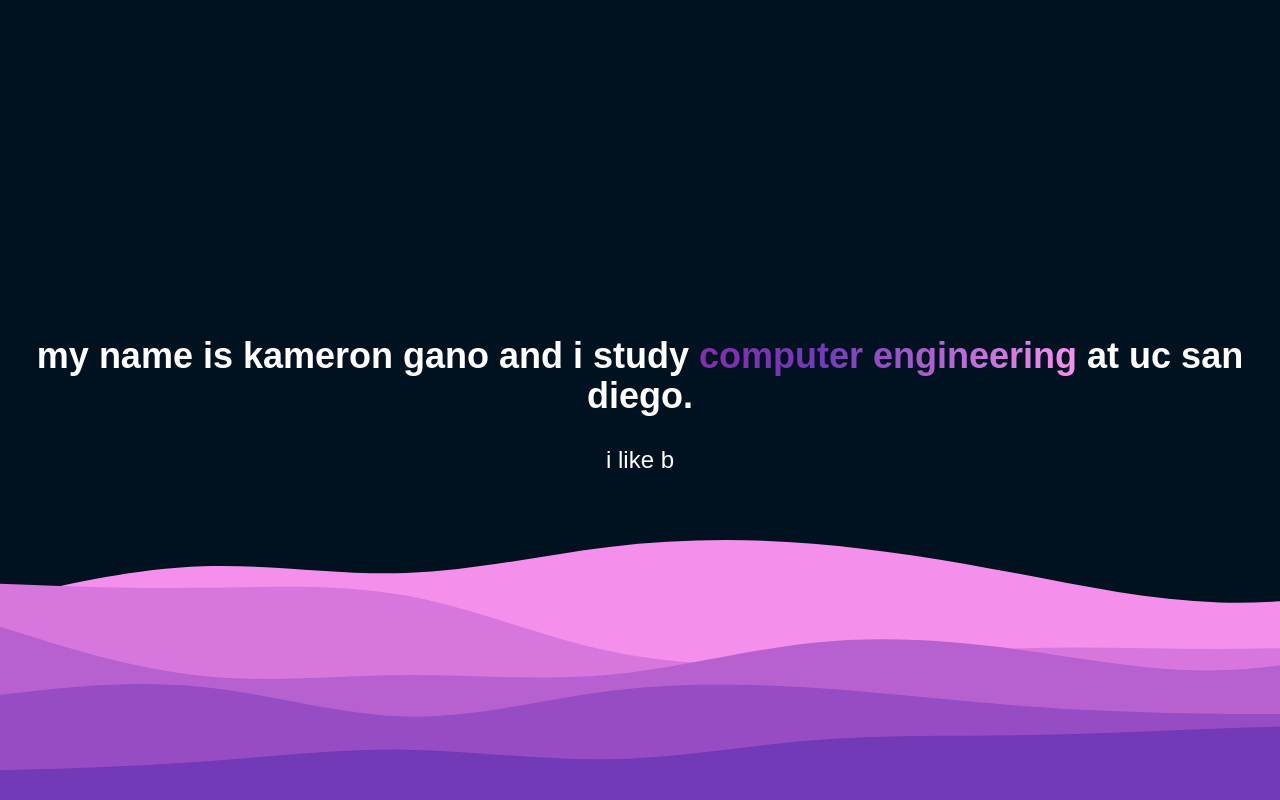
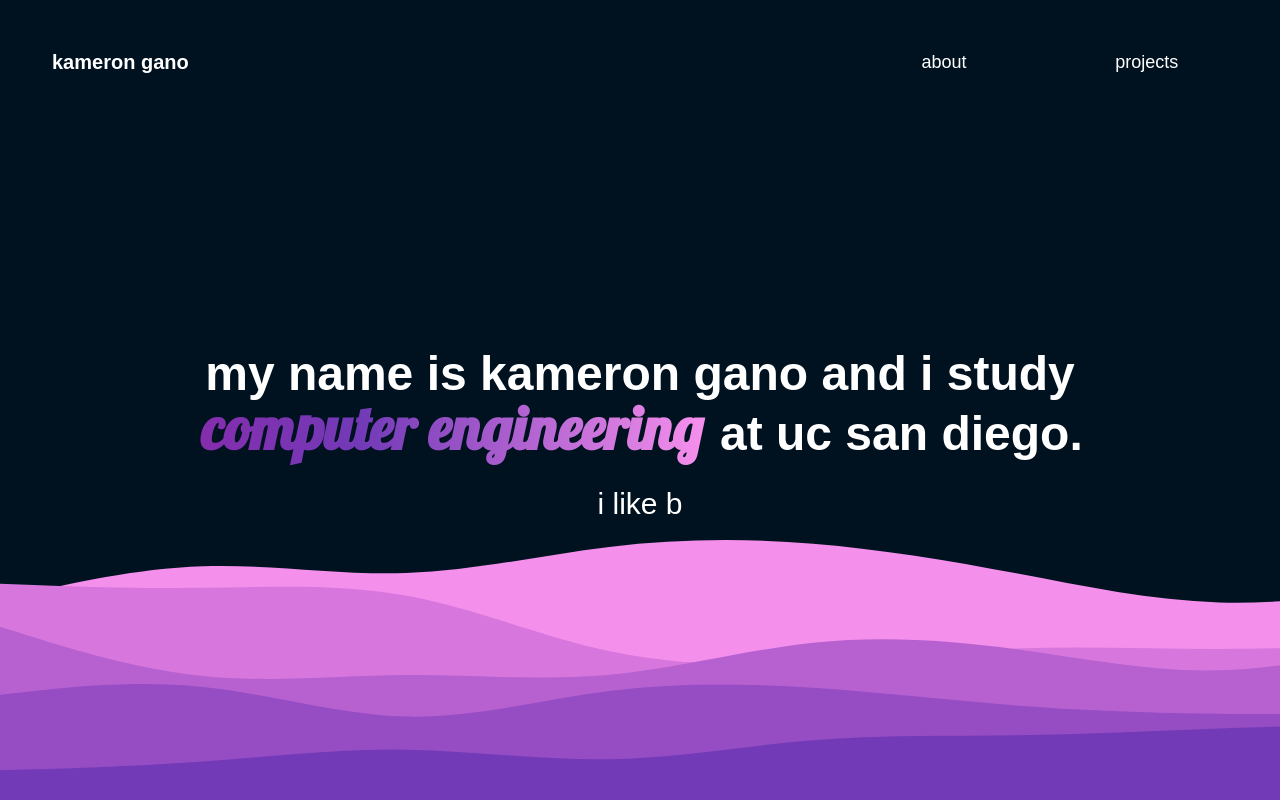
Before and after one commit to kgano-ucsd/kams-website-2.0, a React (Create React App) app in the folder kams-website-v2/: page / in a window 1280 px wide. Built offline with nearby package versions, Linux system fonts and the light colour scheme.

Commit message:
Updated some fonts and made shit cool

```diff
--- a/kams-website-v2/public/index.html
+++ b/kams-website-v2/public/index.html
@@ -12,6 +12,7 @@
       manifest.json provides metadata used when your web app is installed on a
       user's mobile device or desktop. See https://developers.google.com/web/fundamentals/web-app-manifest/
     -->
+    <link rel="stylesheet" type="text/css" href="//fonts.googleapis.com/css?family=Lobster" />
     <link rel="manifest" href="%PUBLIC_URL%/manifest.json" />
     <!--
       Notice the use of %PUBLIC_URL% in the tags above.
--- a/kams-website-v2/src/App.js
+++ b/kams-website-v2/src/App.js
@@ -14,10 +14,14 @@
                  {{backgroundImage: `url(${landing})`,
                    backgroundRepeat: false,
                    backgroundSize: "cover"}}
-                   className="h-full w-full relative"
+                   className="h-full w-full relative p-8 flex flex-col"
           >
+            <div className="h-1/8">
+              <Banner/>
+            </div>
+            <div className="h-full">
             <Hello>
-              <p className="text-center text-white text-2xl">
+              <p className="text-center text-white text-3xl">
                 {"i like "}
                 <span className="magic">
                   <span className="magic-text">
@@ -37,6 +41,7 @@
                 </span>
               </p>
             </Hello>
+            </div>
           </section>
           <section
             style=
@@ -45,7 +50,9 @@
               backgroundSize: "cover"}}
               className="w-full h-full relative"
           >
-
+              <h1 style={{fontFamily: "Lobster", fontStyle: "normal"}} className="text-6xl text-left text-white font-semibold relative ">
+                  about
+              </h1>
           </section>
         </div>
   );
--- a/kams-website-v2/src/atoms/Banner.jsx
+++ b/kams-website-v2/src/atoms/Banner.jsx
@@ -3,7 +3,7 @@
 
     return (
         <>
-            <div className="h-1/8 flex flex-row p-4">
+            <div className="flex flex-row">
             <div className="flex-grow border-box">
                     <h1 className="text-xl font-semibold font-display ml-1 p-4 text-left text-white">
                         kameron gano
--- a/kams-website-v2/src/components/Hello.jsx
+++ b/kams-website-v2/src/components/Hello.jsx
@@ -4,13 +4,13 @@
 export default function Hello({ children }) {
 
     return (
-        <div className="grid place-items-center h-full">
+        <div className="grid place-items-center h-full ">
             <div className="flex flex-col">
             <div>
-                <h1 className="text-4xl font-semibold font-display text-white" >
+                <h1 className="text-5xl font-semibold font-display text-white" >
                     {" my name is kameron gano and i study "}
                     <span className="magic">
-                        <span className="magic-text">
+                        <span className="magic-text text-6xl px-1">
                             computer engineering
                         </span>
                     </span>
--- a/kams-website-v2/src/index.css
+++ b/kams-website-v2/src/index.css
@@ -53,7 +53,6 @@
 
 h1 {
   color: white;
-  font-family: "Rubik", sans-serif;
   font-size: clamp(2em, 2vw, 4em);
   font-weight: 400;
   margin: 0px;
@@ -90,6 +89,9 @@
 
 h1 > .magic > .magic-text {
   animation: background-pan 3s linear infinite;
+  font-family: "Lobster";
+  font-variant: normal;
+  font-style: normal;
   background: linear-gradient(
     to right,
     var(--purple),
```
